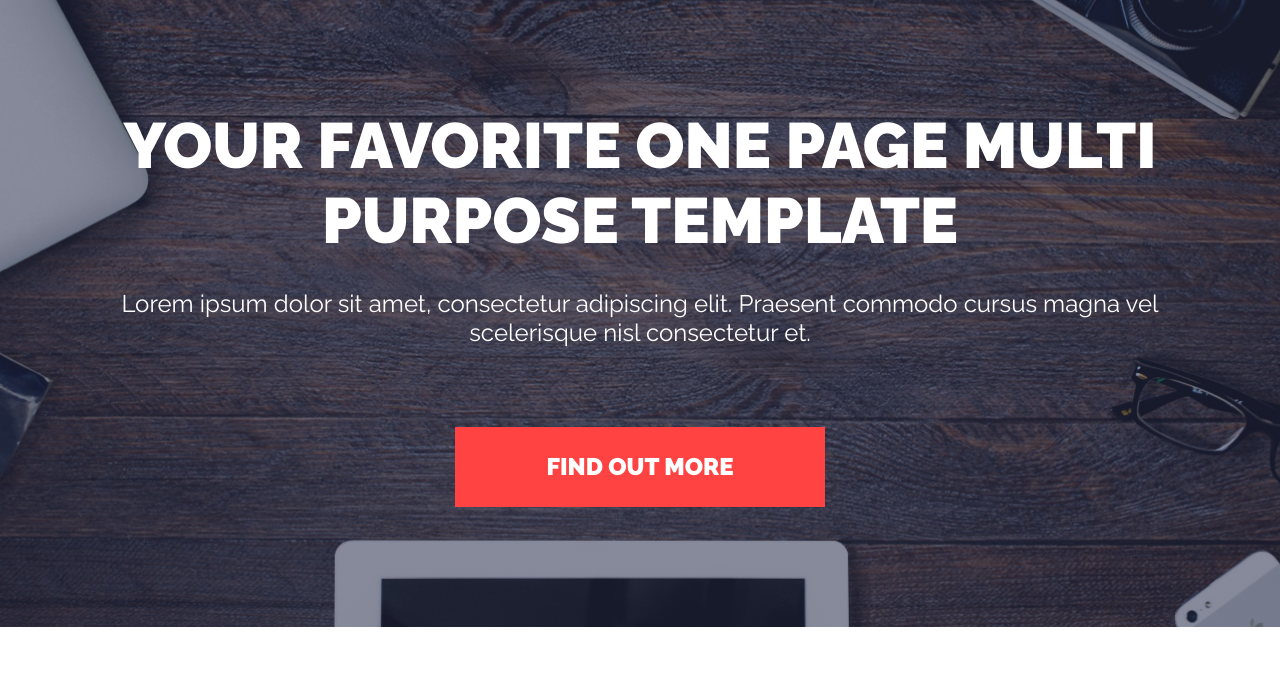
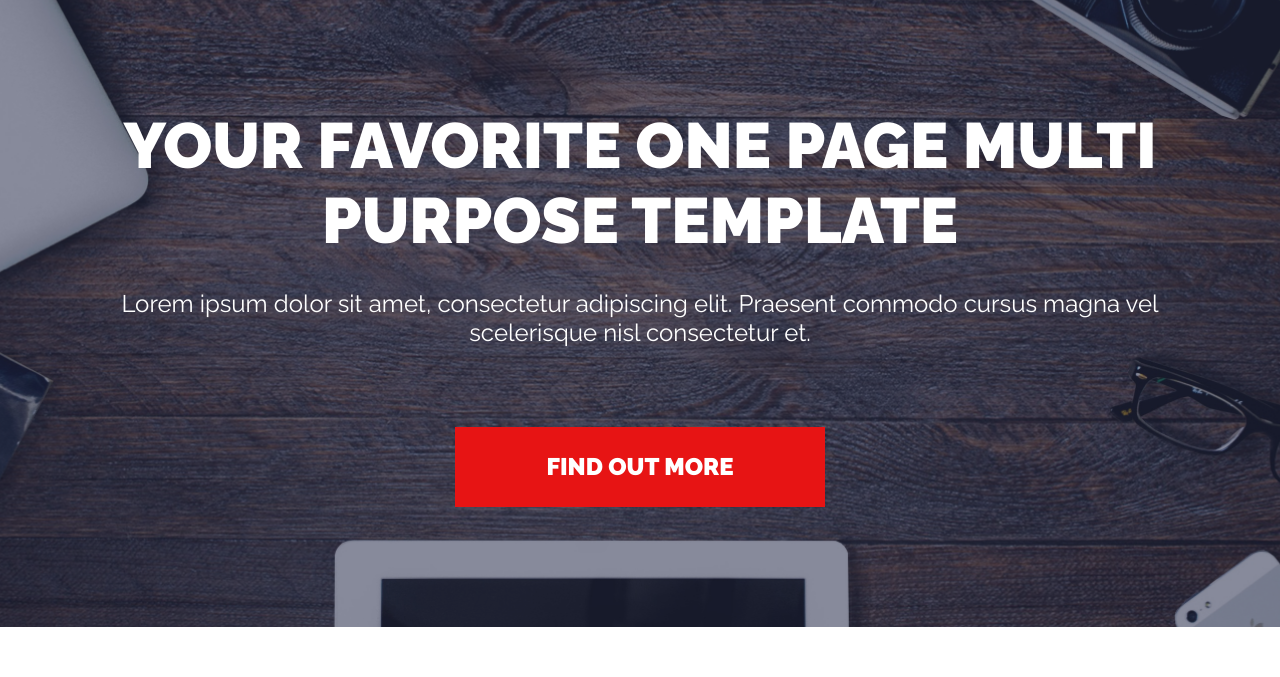
Before and after one commit to shalbenik96/course-project, a website built with Parcel: page src/index.html in a window 1280 px wide. In both pictures the pointer is over the element "FIND OUT MORE". Shown: the part 123-800 px from the top of the page. Built offline with nearby package versions, Linux system fonts and the light colour scheme.

Commit message:
course-project: add button with hover and active

```diff
--- a/src/scss/header.scss
+++ b/src/scss/header.scss
@@ -193,6 +193,14 @@
 		height: 3.75rem;
 	}
 }
+.header-link:hover {
+	background-color: rgba(231, 20, 20, 1);
+	transition: all 0.3s ease-in-out;
+}
+.header-link:active {
+	background-color: rgba(255, 67, 67, 1);
+	filter: drop-shadow(7px 10px 7px rgba(255, 67, 67, 1));
+}
 .header-link__item {
 	font-family: 'Raleway', sans-serif;
 	font-weight: 900;
```
Also changed, not shown: 2 other files.
